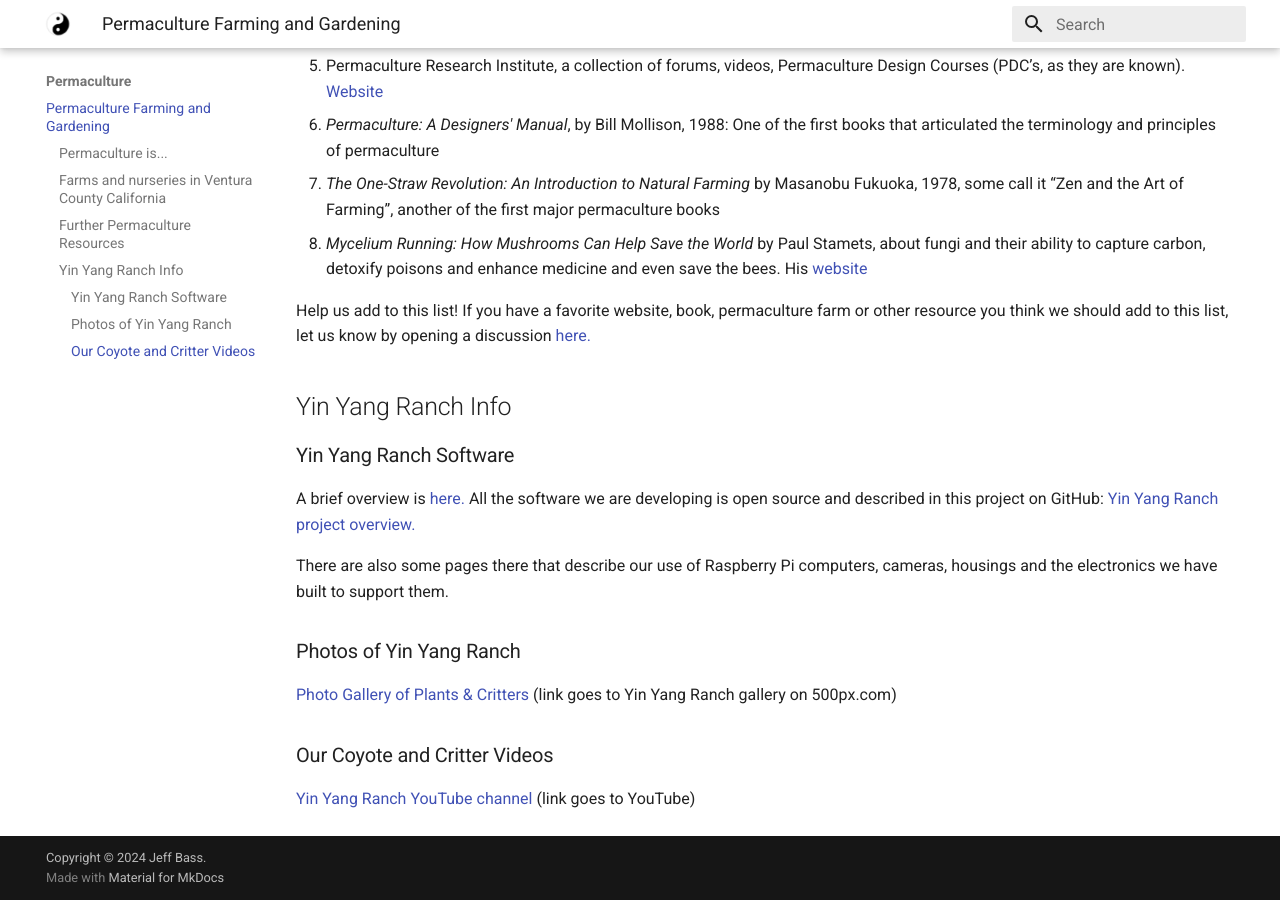
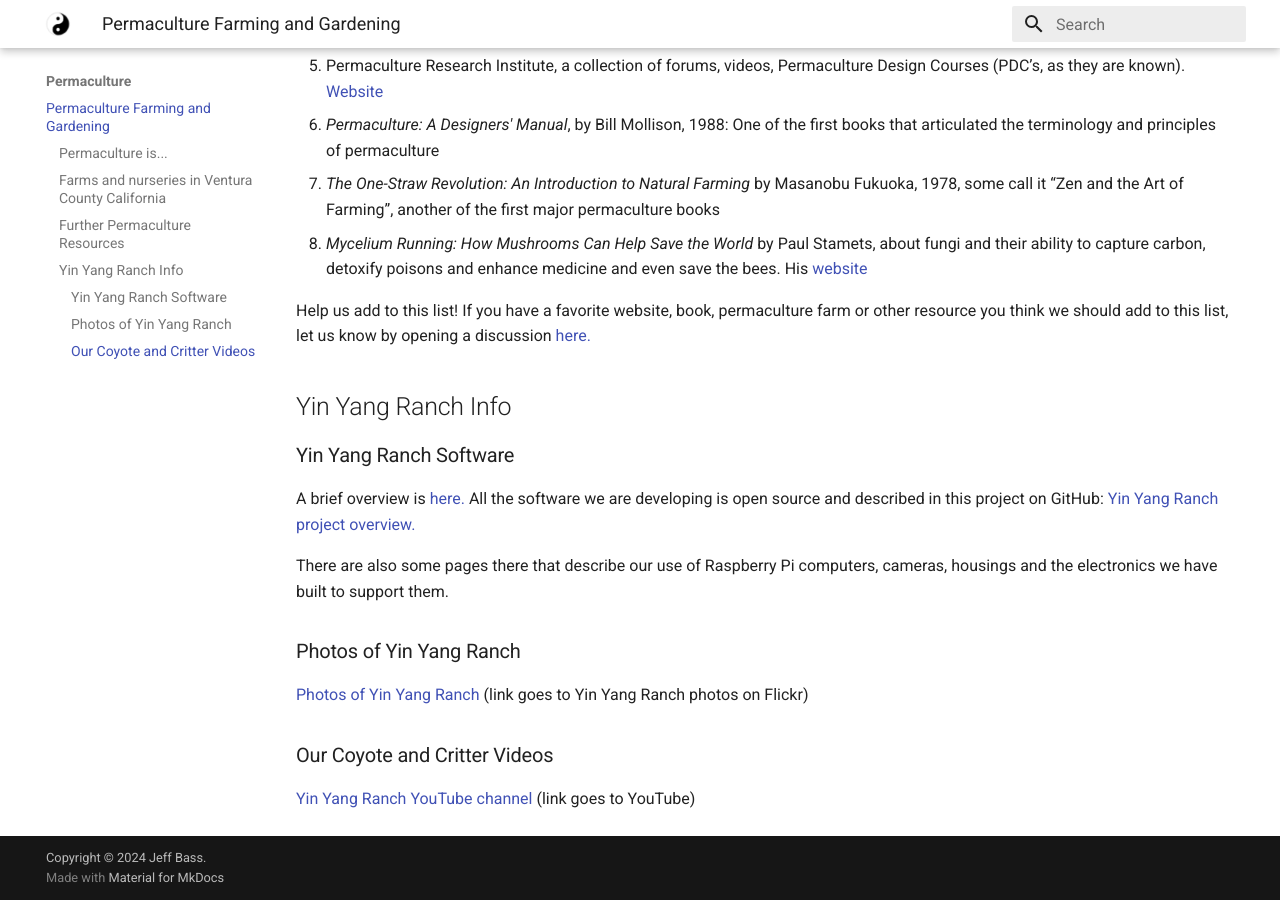
Before and after one commit to jeffbass/com-yin-yang-ranch, an MkDocs documentation site: the page built from docs/permaculture/index.md, in a window 1280 px wide and 900 px high, scrolled down 2408 px. Built offline with MkDocs 1.6.1 and Material for MkDocs 9.7.7, drawn with Linux system fonts in a browser that asks for light colours.

Commit message:
Update weblinks to photos

```diff
--- a/docs/permaculture/index.md
+++ b/docs/permaculture/index.md
@@ -67,7 +67,7 @@
 
 ### Photos of Yin Yang Ranch
 
-[Photo Gallery of Plants & Critters](https://500px.com/p/jh5fhk5zvk/galleries/yin-yang-ranch-plants-and-critters) (link goes to Yin Yang Ranch gallery on 500px.com)
+[Photos of Yin Yang Ranch](https://www.flickr.com/people/195006677@N08/) (link goes to Yin Yang Ranch photos on Flickr)
 
 ### Our Coyote and Critter Videos
 
```
Also changed, not shown: docs/local-wildlife/index.md (+1 -1 lines), docs/native-plants/index.md (+1 -1 lines).
